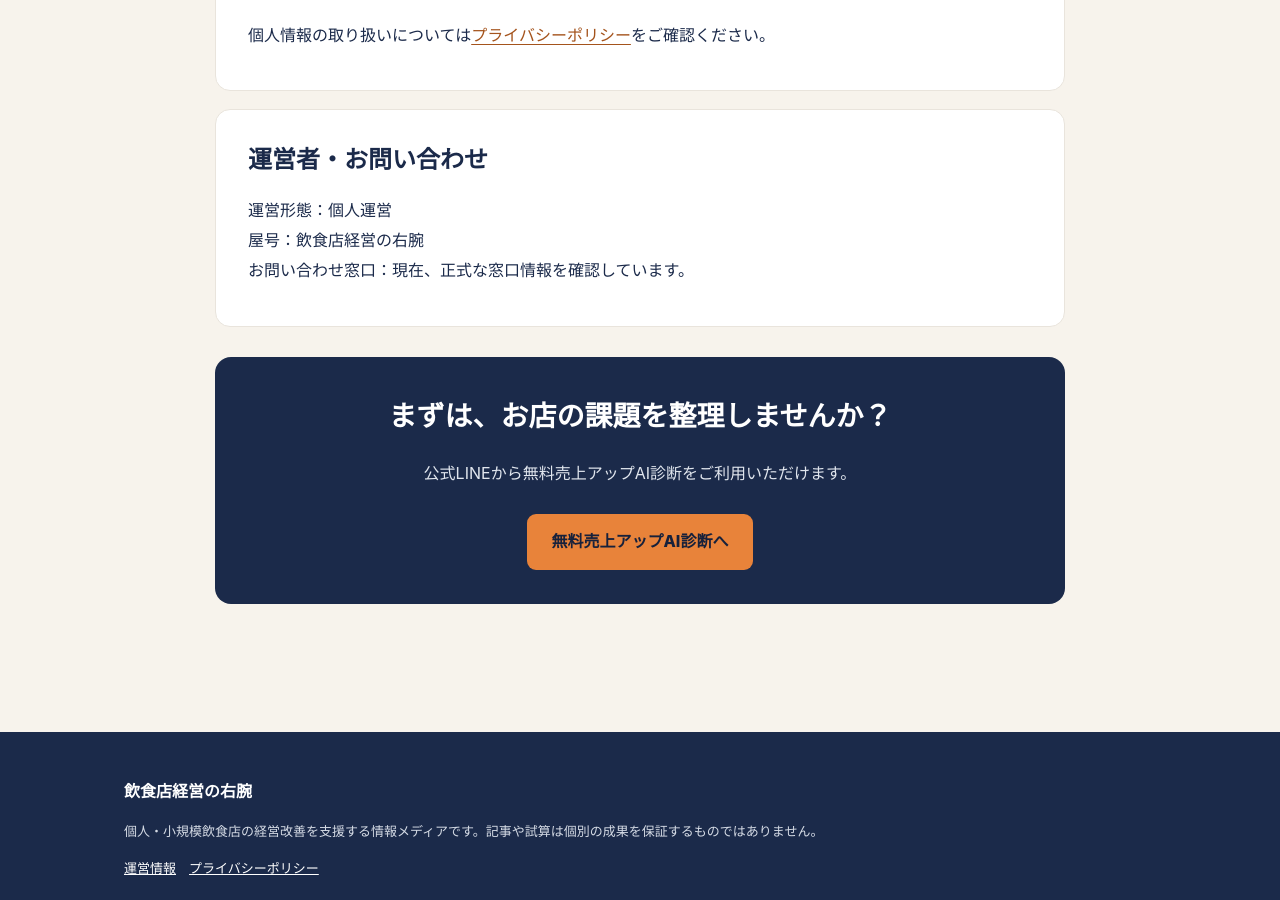
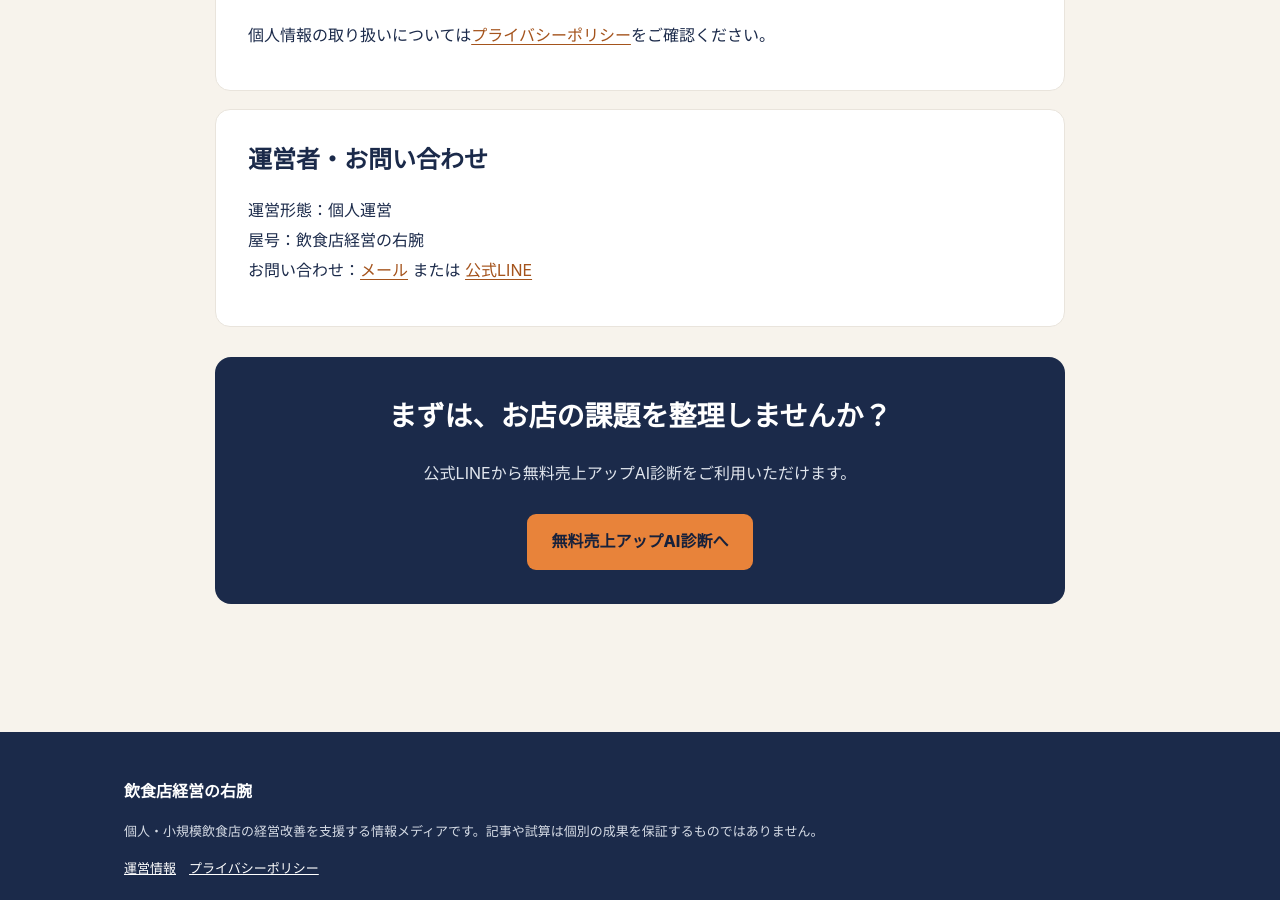
Before and after one commit to insyokuten/restaurant-growth-hub, a Jekyll site: the page built from about.md, in a window 1280 px wide and 900 px high, scrolled down 1011 px. Built offline with Jekyll 4.4.1, drawn with Linux system fonts in a browser that asks for light colours.

Commit message:
Align legal pages and navigation

```diff
--- a/about.md
+++ b/about.md
@@ -28,7 +28,7 @@ permalink: /about/
   </div>
   <div class="info-panel">
     <h2>運営者・お問い合わせ</h2>
-    <p>運営形態：個人運営<br>屋号：飲食店経営の右腕<br>お問い合わせ窓口：現在、正式な窓口情報を確認しています。</p>
+    <p>運営形態：個人運営<br>屋号：飲食店経営の右腕<br>お問い合わせ：<a href="mailto:create.to.market@gmail.com">メール</a> または <a href="{{ site.line_url | escape }}">公式LINE</a></p>
   </div>
   <div class="info-cta"><h2>まずは、お店の課題を整理しませんか？</h2><p>公式LINEから無料売上アップAI診断をご利用いただけます。</p><a class="button" href="{{ site.line_url | escape }}" target="_blank" rel="noopener noreferrer">無料売上アップAI診断へ</a></div>
 </section>
```
